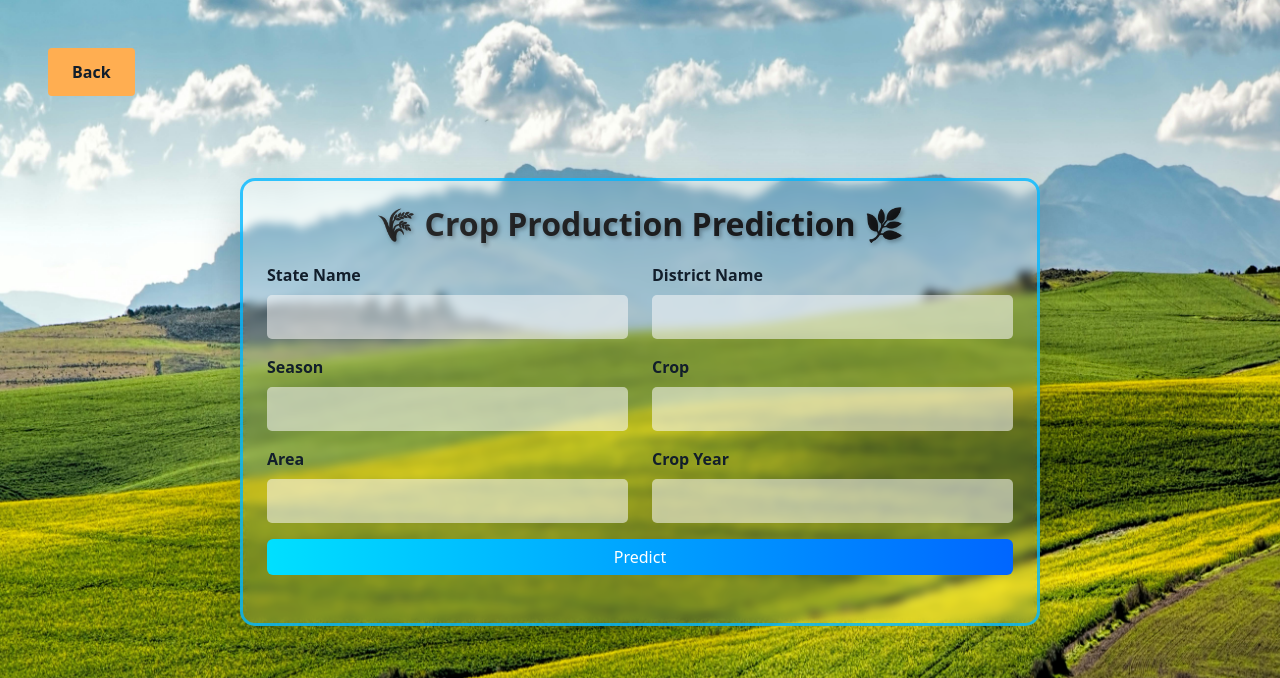
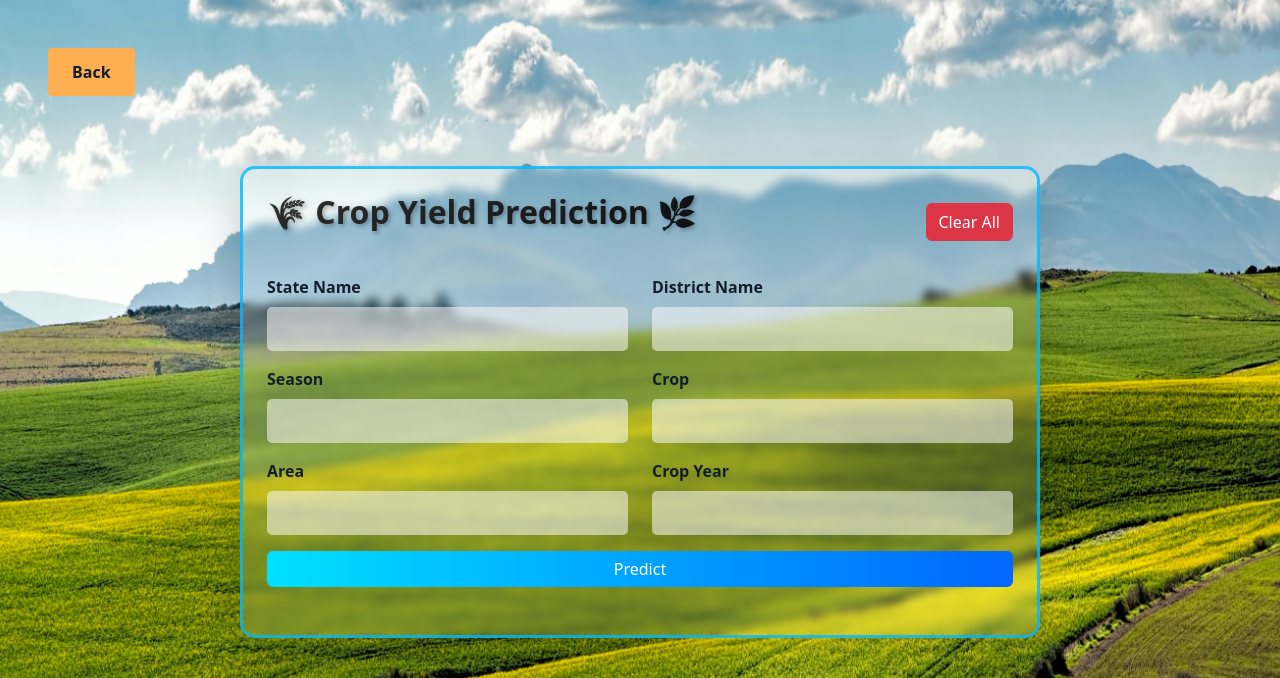
Before and after one commit to Ayp47098/Crop-Prediction-ML, a Flask app: page /model in a window 1280 px wide. Shown: the top 678 px of the page. Run offline with Flask 3, Linux system fonts and the light colour scheme; parts of the project's set-up code (start-up, migrations or seed data) failed here and were passed over.

Commit message:
Added clear all button

```diff
--- a/static/script.js
+++ b/static/script.js
@@ -1,4 +1,19 @@
 document.addEventListener("DOMContentLoaded", function () {
+    // Clear All Button Functionality
+    document.getElementById("clear-all").addEventListener("click", function () {
+        // Clear all input fields
+        document.getElementById("State_Name").value = "";
+        document.getElementById("District_Name").value = "";
+        document.getElementById("Season").value = "";
+        document.getElementById("Crop").value = "";
+        document.getElementById("Area").value = "";
+        document.getElementById("Crop_Year").value = "";
+
+        // Hide the prediction result
+        document.getElementById("prediction-result").style.display = "none";
+    });
+
+    // Form Submission Functionality
     document.getElementById("prediction-form").addEventListener("submit", function (event) {
         event.preventDefault();
 
--- a/templates/index.html
+++ b/templates/index.html
@@ -11,7 +11,7 @@
    <!--=============== CSS ===============-->
    <link rel="stylesheet" href="../static/css/styles.css">
 
-   <title>Responsive Card Slider</title>
+   <title>Agriware Predict</title>
 </head>
 
 <body>
--- a/templates/model.html
+++ b/templates/model.html
@@ -48,7 +48,10 @@
     <a href="{{ url_for('home') }}" class="home__button">Back</a>
     <div class="container mt-1">
         <div class="card shadow-lg p-4 custom-card">
-            <h2 class="text-center form-title">🌾 Crop Production Prediction 🌿</h2>
+            <div class="d-flex justify-content-between align-items-center mb-4">
+                <h2 class="text-center form-title me-2">🌾 Crop Yield Prediction 🌿</h2>
+                <button id="clear-all" class="btn btn-danger">Clear All</button>
+            </div>
             <form id="prediction-form">
                 <!-- Row 1: State Name and District Name -->
                 <div class="row mb-3">
```
